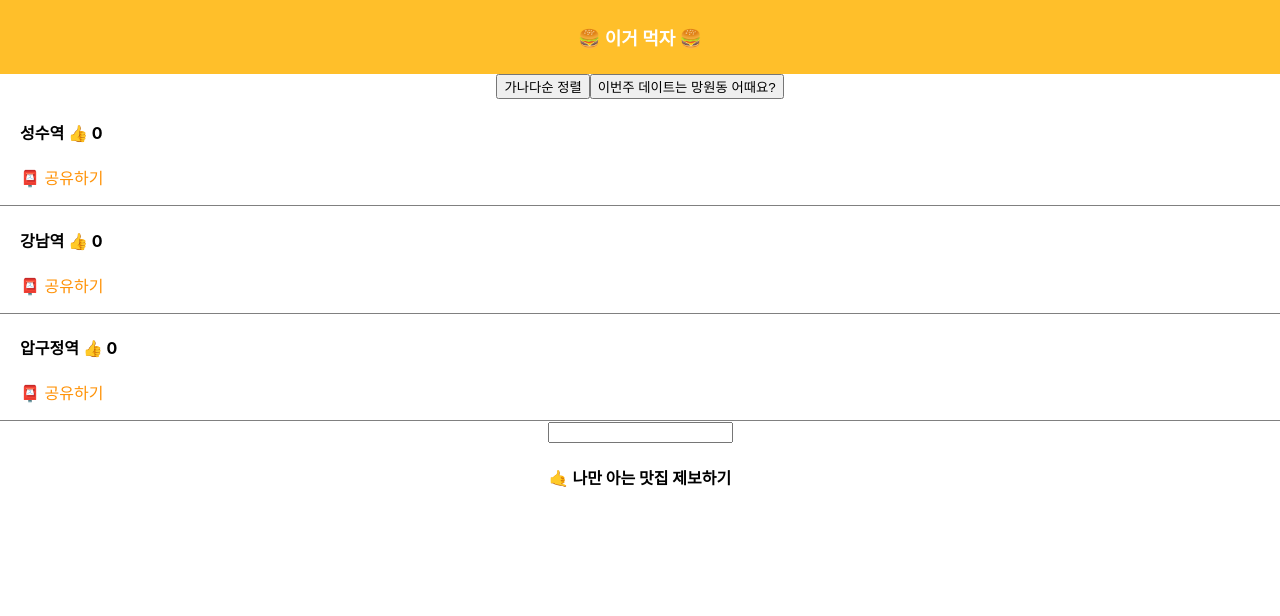
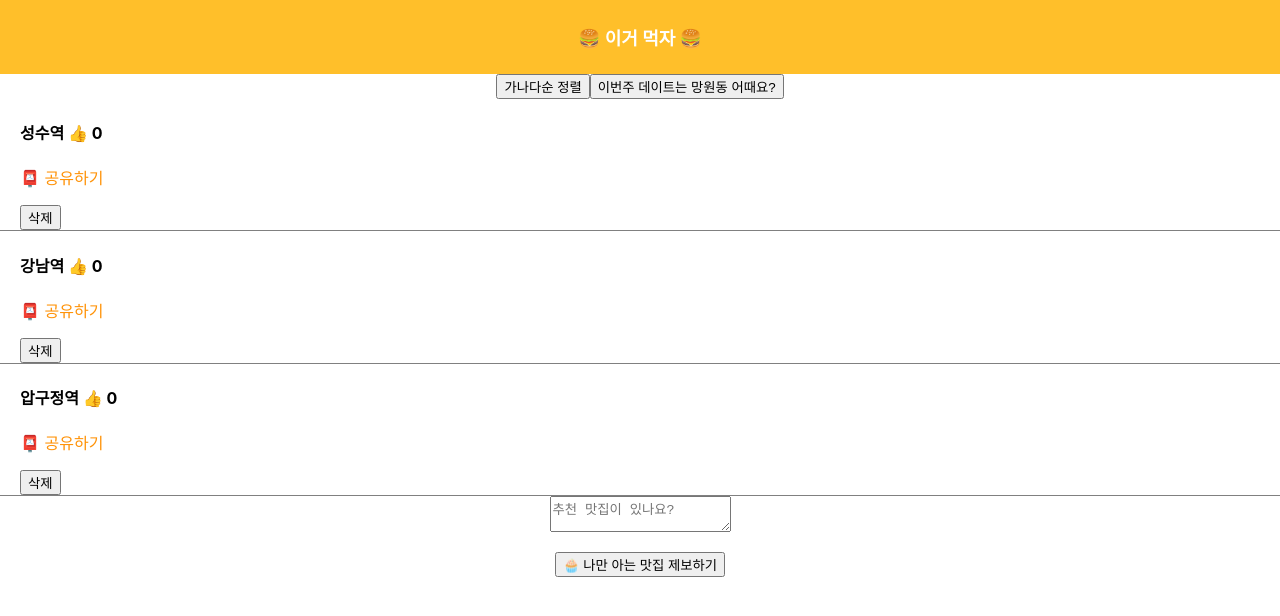
Before and after one commit to ella-yschoi/letsEat, a React (Create React App) app: page / in a window 1280 px wide. Shown: the top 616 px of the page. Built offline with nearby package versions, Linux system fonts and the light colour scheme.

Commit message:
feat: Add report button feature

```diff
--- a/src/App.js
+++ b/src/App.js
@@ -3,7 +3,7 @@ import './App.css';
 import { useState } from 'react';
 
 function App() {
-  let report = '🤙 나만 아는 맛집 제보하기';
+  let report = '🧁 나만 아는 맛집 제보하기';
   let [title, setTitle] = useState(['성수역', '강남역', '압구정역']);
   let [thumb, setThumb] = useState([0,0,0]);
   let [modal, setModal] = useState(false);
@@ -43,13 +43,10 @@ function App() {
               }}> 👍 </span>{ thumb[i] }
               </h4>
               <p className="share">📮 공유하기</p>
+              <button className="deleteButton">삭제</button>
           </div>)
         })
       }
-
-      <input onChange={(e) => {setInputValue(e.target.value);
-      console.log(inputValue)}} />
-
 
       {modal === true ?
       <Modal title={title}
@@ -57,7 +54,12 @@ function App() {
       modalTitle={modalTitle}
       /> : ''}
 
-      <h4>{ report }</h4>
+      <textarea className='reportArea' placeholder = "추천 맛집이 있나요?"
+      onChange={(e) => {setInputValue(e.target.value);}} /><p/>
+
+      <button className='reportButton'>{ report }</button><p/>
+
+
     </div>
   );
 }
```
